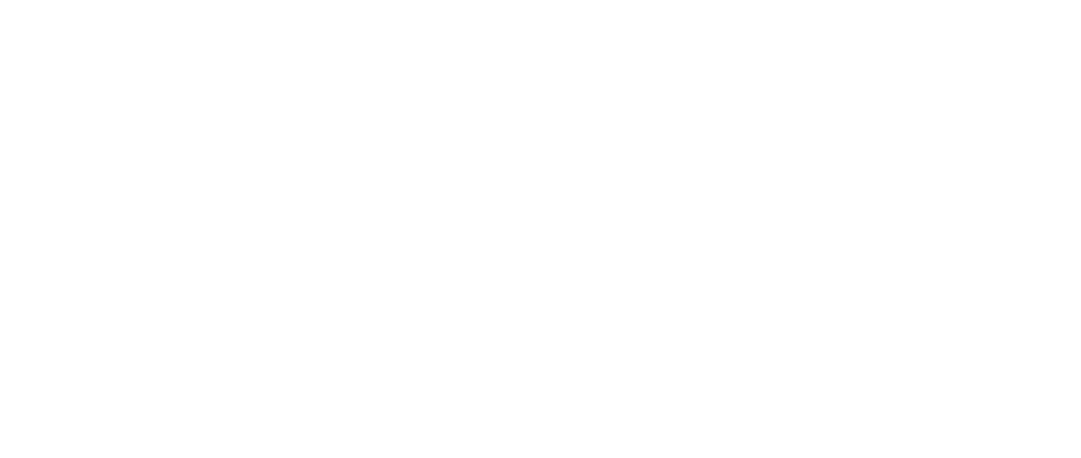
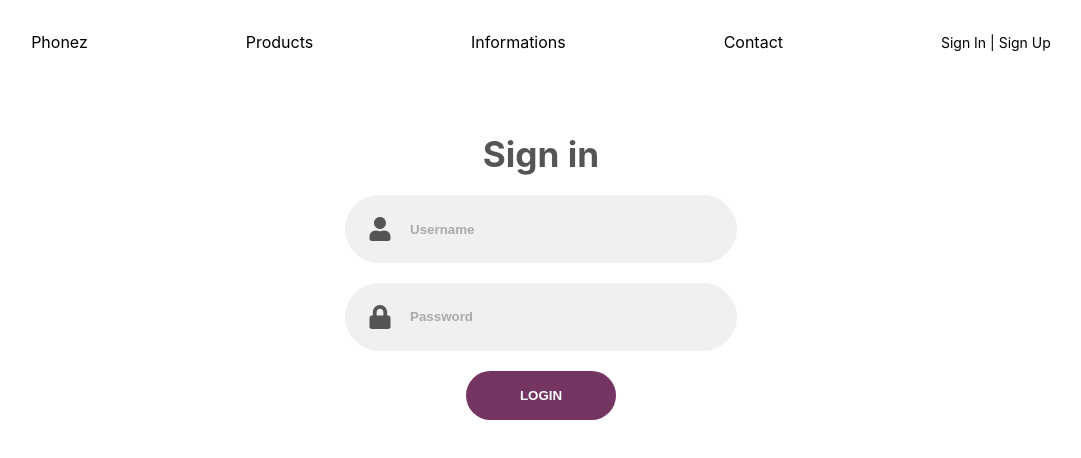
Before and after one commit to bergmaner/phones-ecommerce, a React (Create React App) app in the folder frontend/: page /signin-or-signup in a window 1280 px wide. Shown: the top 458 px of the page, without its empty margins (99-1180 px from the left). Built offline with nearby package versions, Linux system fonts and the light colour scheme.

Commit message:
SignIn Form

```diff
--- a/frontend/package.json
+++ b/frontend/package.json
@@ -8,6 +8,7 @@
     "@testing-library/user-event": "^7.2.1",
     "react": "^16.13.1",
     "react-dom": "^16.13.1",
+    "react-icons": "^3.11.0",
     "react-router-dom": "^5.2.0",
     "react-scripts": "3.4.3",
     "styled-components": "^5.2.0"
--- a/frontend/src/Routes.js
+++ b/frontend/src/Routes.js
@@ -1,7 +1,6 @@
 import React from "react";
 import { BrowserRouter as Router, Switch, Route } from "react-router-dom";
-import SignIn from "./pages/signIn";
-import SignUp from "./pages/signUp";
+import Sign from "./pages/sign";
 import Home from "./pages/home";
 
 const Routes = () => {
@@ -11,11 +10,8 @@
         <Route exact path="/">
           <Home />
         </Route>
-        <Route path="/signIn">
-          <SignIn />
-        </Route>
-        <Route path="/signUp">
-          <SignUp />
+        <Route path="/signin-or-signup">
+          <Sign />
         </Route>
       </Switch>
     </Router>
--- /dev/null
+++ b/frontend/src/components/SignInForm.js
@@ -0,0 +1,21 @@
+import React from "react";
+import { FaUser, FaLock } from "react-icons/fa";
+import { Form, InputContainer, Title, Button } from "../styled-components/form";
+
+const SignForm = () => {
+  return (
+    <Form>
+      <Title>Sign in</Title>
+      <InputContainer>
+        <FaUser />
+        <input type="text" placeholder="Username" />
+      </InputContainer>
+      <InputContainer>
+        <FaLock />
+        <input type="password" placeholder="Password" />
+      </InputContainer>
+      <Button>Login</Button>
+    </Form>
+  );
+};
+export default SignForm;
--- a/frontend/src/layout/Navbar.js
+++ b/frontend/src/layout/Navbar.js
@@ -1,44 +1,12 @@
 import React from "react";
-import { Link } from "react-router-dom";
-import styled from "styled-components";
-
-const NavWrapper = styled.div`
-  position: relative;
-  z-index: 2;
-  width: 100%;
-  box-sizing: border-box;
-  padding-top: 2.5vw;
-  padding-bottom: 2.5vw;
-  padding-left: 4vw;
-  padding-right: 4vw;
-  pointer-events: auto;
-`;
-
-const NavContainer = styled.div`
-  display: flex;
-  justify-content: space-between;
-  align-items: center;
-`;
-
-const NavItems = styled.div`
-  width: 100%;
-  display: flex;
-  justify-content: space-around;
-  align-items: center;
-`;
-
-const Title = styled.div``;
-
-const Account = styled.div`
-  text-align: center;
-  width: 10%;
-  font-size: 14px;
-`;
-
-const SLink = styled(Link)`
-  text-decoration: none;
-  color: #000;
-`;
+import {
+  SLink,
+  NavContainer,
+  NavWrapper,
+  NavItems,
+  Title,
+  Account,
+} from "../styled-components/navbar";
 
 const Navbar = () => {
   return (
@@ -51,15 +19,11 @@
           <SLink to="/products">Products</SLink>
           <SLink to="/informations">Informations</SLink>
           <SLink to="/contact">Contact</SLink>
+          <Account>
+            <SLink to="/signin-or-signup">Sign In | </SLink>
+            <SLink to="/signin-or-signup">Sign Up</SLink>
+          </Account>
         </NavItems>
-        <Account>
-          <div>
-            <SLink to="/signIn">Sign In</SLink>
-          </div>
-          <div>
-            <SLink to="/signUp">Sign Up</SLink>
-          </div>
-        </Account>
       </NavContainer>
     </NavWrapper>
   );
--- /dev/null
+++ b/frontend/src/pages/sign.js
@@ -0,0 +1,12 @@
+import React from "react";
+import Layout from "../layout/Layout";
+import SignInForm from "../components/SignInForm";
+
+const Sign = () => {
+  return (
+    <Layout>
+     <SignInForm/>
+    </Layout>
+  );
+};
+export default Sign;
--- a/frontend/src/pages/signIn.js
+++ /dev/null
@@ -1,11 +0,0 @@
-import React from "react";
-import Layout from "../layout/Layout";
-
-const SignIn = () => {
-  return (
-    <Layout title="Sign In" description="E-commerce shop">
-      Sign In
-    </Layout>
-  );
-};
-export default SignIn;
--- a/frontend/src/pages/signUp.js
+++ /dev/null
@@ -1,11 +0,0 @@
-import React from "react";
-import Layout from "../layout/Layout";
-
-const SignUp = () => {
-  return (
-    <Layout title="Sign Up" description="E-commerce shop">
-      Sign Up
-    </Layout>
-  );
-};
-export default SignUp;
--- /dev/null
+++ b/frontend/src/styled-components/form/index.js
@@ -0,0 +1,61 @@
+import styled from "styled-components";
+
+export const Form = styled.form`
+  display: flex;
+  align-items: center;
+  justify-content: center;
+  flex-direction: column;
+`;
+
+export const InputContainer = styled.div`
+  max-width: 380px;
+  width: 100%;
+  height: 55px;
+  background-color: #f0f0f0;
+  margin: 10px 0;
+  border-radius: 35px;
+  display: grid;
+  grid-template-columns: 15% 85%;
+  padding: 0.4rem;
+  svg {
+    margin: auto;
+    color: #555;
+    font-size: 1.5rem;
+  }
+
+  input {
+    background: none;
+    outline: none;
+    border: none;
+    line-height: 1;
+    font-weight: 600;
+    color: #555;
+    ::placeholder {
+      color: #aaa;
+    }
+  }
+`;
+
+export const Title = styled.h2`
+  font-size: 2.2rem;
+  color: #555;
+  margin-bottom: 10px;
+`;
+
+export const Button = styled.button`
+  width: 150px;
+  height: 49px;
+  outline: none;
+  border: none;
+  border-radius: 49px;
+  cursor: pointer;
+  background: #743563;
+  margin: 10px 0;
+  color: #fff;
+  text-transform: uppercase;
+  font-weight: 600;
+  transition: 0.5s;
+  :hover{
+    background: #ee9944;
+  }
+`;
--- /dev/null
+++ b/frontend/src/styled-components/navbar/index.js
@@ -0,0 +1,39 @@
+import styled from "styled-components";
+import { Link } from "react-router-dom";
+
+export const NavWrapper = styled.div`
+  position: relative;
+  z-index: 2;
+  width: 100%;
+  box-sizing: border-box;
+  padding-top: 2.5vw;
+  padding-bottom: 2.5vw;
+  padding-left: 4vw;
+  padding-right: 4vw;
+  pointer-events: auto;
+`;
+
+export const NavContainer = styled.div`
+  display: flex;
+  justify-content: space-between;
+  align-items: center;
+`;
+
+export const NavItems = styled.div`
+  width: 100%;
+  display: flex;
+  justify-content: space-around;
+  align-items: center;
+`;
+
+export const Title = styled.div``;
+
+export const Account = styled.div`
+  text-align: center;
+  font-size: 14px;
+`;
+
+export const SLink = styled(Link)`
+  text-decoration: none;
+  color: #000;
+`;
```
Also changed, not shown: 2 other files (tests, documents, lock files or other folders).
